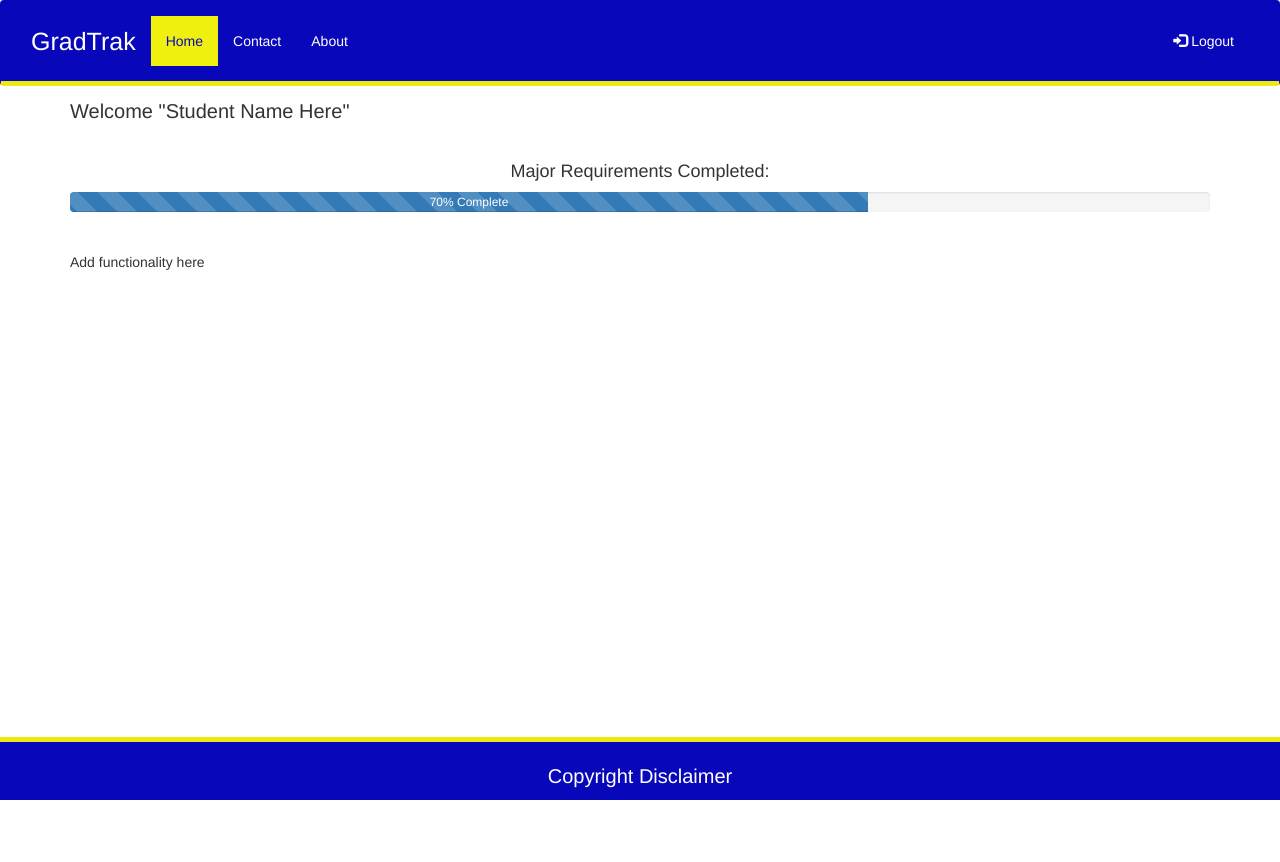
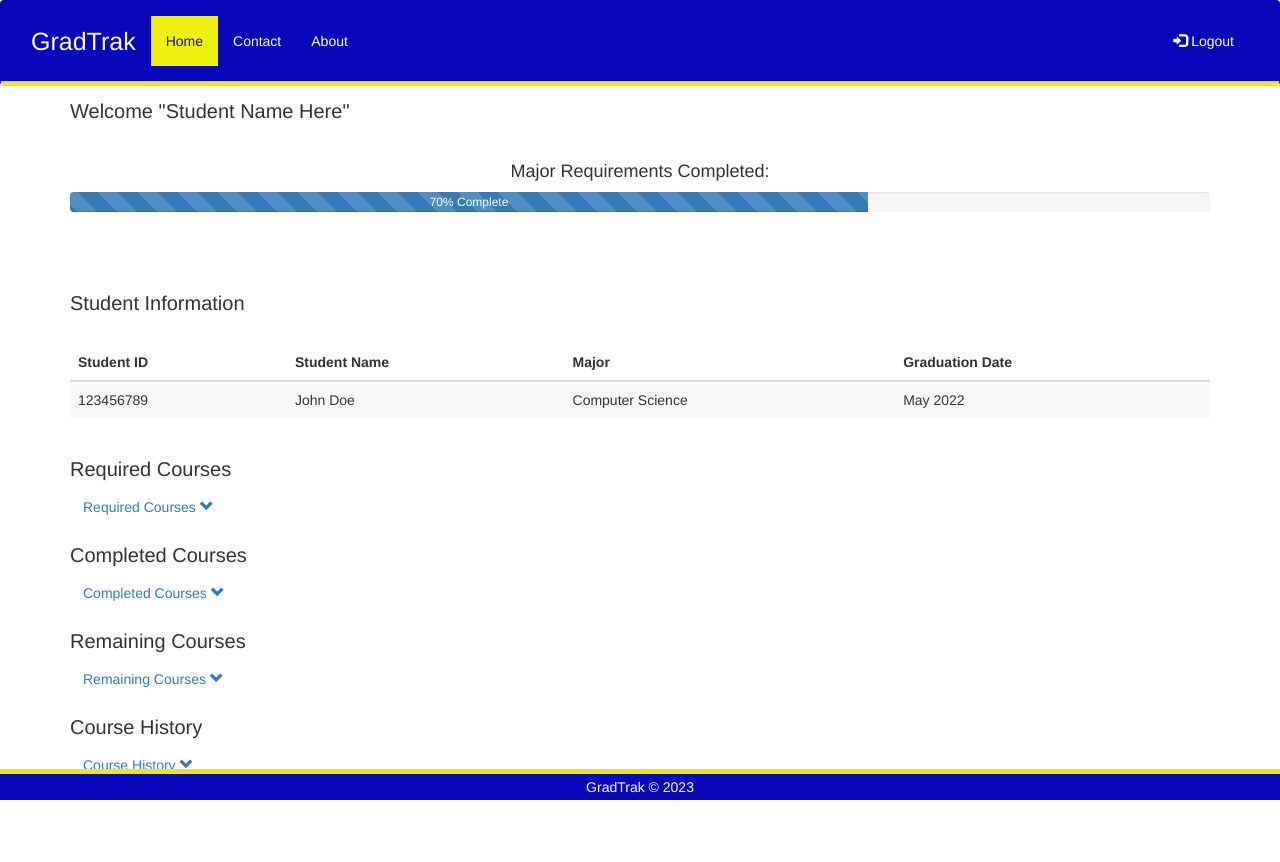
Before and after one commit to Kersplosion/SeniorProjectCSUB2022-23, a PHP site: page /student.php in a window 1280 px wide. Before the commit the page ends 800 px from the top, so only its background shows below. Run offline with PHP 8.4, Linux system fonts and the light colour scheme.

Commit message:
Update student.php
Added collapse buttons that display student courses remaining, completed, required and course history. Added student information section, updated progress bar and modified the footer of the page

```diff
--- a/Gradtrak/student.php
+++ b/Gradtrak/student.php
@@ -12,6 +12,14 @@
   <link rel="stylesheet" href="student.css">
   <script src="https://ajax.googleapis.com/ajax/libs/jquery/3.6.3/jquery.min.js"></script>
   <script src="https://maxcdn.bootstrapcdn.com/bootstrap/3.4.1/js/bootstrap.min.js"></script>
+  <!-- Source: https://www.w3schools.com/bootstrap/bootstrap_collapse.asp -->
+  <script>
+    $(document).ready(function() {
+    $('[data-toggle="collapse"]').on('click', function() {
+      $(this).find('.arrow').toggleClass('up');
+      });
+    });
+  </script>
 </head>
 <body>
 
@@ -41,26 +49,198 @@
 <br>
 <br>
 <br>
-<div class="container">
+<div class="container major-requirements">
   <h3>Welcome "Student Name Here"</h3>
   <br>
   <!-- Animated progress bar -->
   <!-- Source: https://www.w3schools.com/bootstrap/bootstrap_progressbars.asp -->
     <h4>Major Requirements Completed: </h4>
     <div class="progress">
-        <div class="progress-bar progress-bar-striped active" role="progressbar" aria-valuenow="40" aria-valuemin="0" aria-valuemax="100" style="width:70%">
+        <div class="progress-bar progress-bar-striped active" role="progressbar" aria-valuenow="70" aria-valuemin="0" aria-valuemax="100" style="width:70%">
         70% Complete
         </div>
     </div>
     <br>
-    <p> Add functionality here</p>
+    <br>
+</div>
+<div class="container student-info">
+  <h3>Student Information</h3>
+  <br>
+  <table class="table table-striped">
+    <thead>
+      <tr>
+        <th>Student ID</th>
+        <th>Student Name</th>
+        <th>Major</th>
+        <th>Graduation Date</th>
+      </tr>
+    </thead>
+    <tbody>
+      <tr>
+        <td>123456789</td>
+        <td>John Doe</td>
+        <td>Computer Science</td>
+        <td>May 2022</td>
+      </tr>
+    </tbody>
+  </table>
+</div>
+<!--Make a collapsible that displays student course history -->
+<!-- Source: https://www.w3schools.com/bootstrap/bootstrap_collapse.asp -->
+
+<div class="container">
+  <h3>Required Courses</h3>
+  <a href="#demo1" class="btn btn-custom-collapsible" data-toggle="collapse">Required Courses
+    <span class="arrow glyphicon glyphicon-chevron-down"></span>
+  </a>
+  <div id="demo1" class="collapse">
+    <table class="table table-striped custom-bordered custom-thead">
+      <thead>
+        <tr>
+          <th>Course ID</th>
+          <th>Course Name</th>
+          <th>Grade</th>
+          <th>Status</th>
+        </tr>
+      </thead>
+      <tbody>
+        <tr>
+          <td>CS101</td>
+          <td>Introduction to Computer Science</td>
+          <td>A</td>
+          <td style="color: green;">&#x2714;</td>
+        </tr>
+        <tr>
+          <td>MATH201</td>
+          <td>Calculus I</td>
+          <td>B+</td>
+          <td style="color: green;">&#x2714;</td>
+        </tr>
+        <tr>
+          <td>ENGL101</td>
+          <td>Composition and Rhetoric</td>
+          <td>B</td>
+          <td style="color: green;">&#x2714;</td>
+        </tr>
+      </tbody>
+    </table>
+  </div>
+  <h3>Completed Courses</h3>
+  <a href="#demo2" class="btn btn-custom-collapsible" data-toggle="collapse">Completed Courses
+    <span class="arrow glyphicon glyphicon-chevron-down"></span>
+  </a>
+  <div id="demo2" class="collapse">
+    <table class="table table-striped custom-bordered custom-thead">
+      <thead>
+        <tr>
+          <th>Course ID</th>
+          <th>Course Name</th>
+          <th>Grade</th>
+          <th>Status</th>
+        </tr>
+      </thead>
+      <tbody>
+        <tr>
+          <td>CS101</td>
+          <td>Introduction to Computer Science</td>
+          <td>A</td>
+          <td style="color: green;">&#x2714;</td>
+        </tr>
+        <tr>
+          <td>MATH201</td>
+          <td>Calculus I</td>
+          <td>B+</td>
+          <td style="color: green;">&#x2714;</td>
+        </tr>
+        <tr>
+          <td>ENGL101</td>
+          <td>Composition and Rhetoric</td>
+          <td>B</td>
+          <td style="color: green;">&#x2714;</td>
+        </tr>
+      </tbody>
+    </table>
+  </div>
+  <h3>Remaining Courses</h3>
+  <a href="#demo3" class="btn btn-custom-collapsible" data-toggle="collapse">Remaining Courses
+    <span class="arrow glyphicon glyphicon-chevron-down"></span>
+  </a>
+  <div id="demo3" class="collapse">
+    <table class="table table-striped custom-bordered custom-thead">
+      <thead>
+        <tr>
+          <th>Course ID</th>
+          <th>Course Name</th>
+          <th>Grade</th>
+          <th>Status</th>
+        </tr>
+      </thead>
+      <tbody>
+        <tr>
+          <td>CS101</td>
+          <td>Introduction to Computer Science</td>
+          <td>N/A</td>
+          <td style="color: red;">&#x2718;</td>
+        </tr>
+        <tr>
+          <td>MATH201</td>
+          <td>Calculus I</td>
+          <td>N/A</td>
+          <td style="color: red;">&#x2718;</td>
+        </tr>
+        <tr>
+          <td>ENGL101</td>
+          <td>Composition and Rhetoric</td>
+          <td>N/A</td>
+          <td style="color: red;">&#x2718;</td>
+        </tr>
+      </tbody>
+    </table>
+  </div>
+  <h3>Course History</h3>
+  <a href="#demo4" class="btn btn-custom-collapsible" data-toggle="collapse">Course History
+    <span class="arrow glyphicon glyphicon-chevron-down"></span>
+  </a>
+  <div id="demo4" class="collapse">
+    <table class="table table-striped custom-bordered custom-thead">
+      <thead>
+        <tr>
+          <th>Course ID</th>
+          <th>Course Name</th>
+          <th>Grade</th>
+          <th>Status</th>
+        </tr>
+      </thead>
+      <tbody>
+        <tr>
+          <td>CS101</td>
+          <td>Introduction to Computer Science</td>
+          <td>A</td>
+          <td style="color: green;">&#x2714;</td>
+        </tr>
+        <tr>
+          <td>MATH201</td>
+          <td>Calculus I</td>
+          <td>B+</td>
+          <td style="color: red;">&#x2718;</td>
+        </tr>
+        <tr>
+          <td>ENGL101</td>
+          <td>Composition and Rhetoric</td>
+          <td>B</td>
+          <td style="color: green;">&#x2714;</td>
+        </tr>
+      </tbody>
+    </table>
+  </div>
 </div>
 <br>
 <br>
 <br>
 <br>
-<footer>
-  <h3> Copyright Disclaimer </h3>
+<footer class="footer-bottom">
+  <p1>GradTrak © 2023 </p1>
+</footer>
 </footer>
 </body>
 </html>
```
